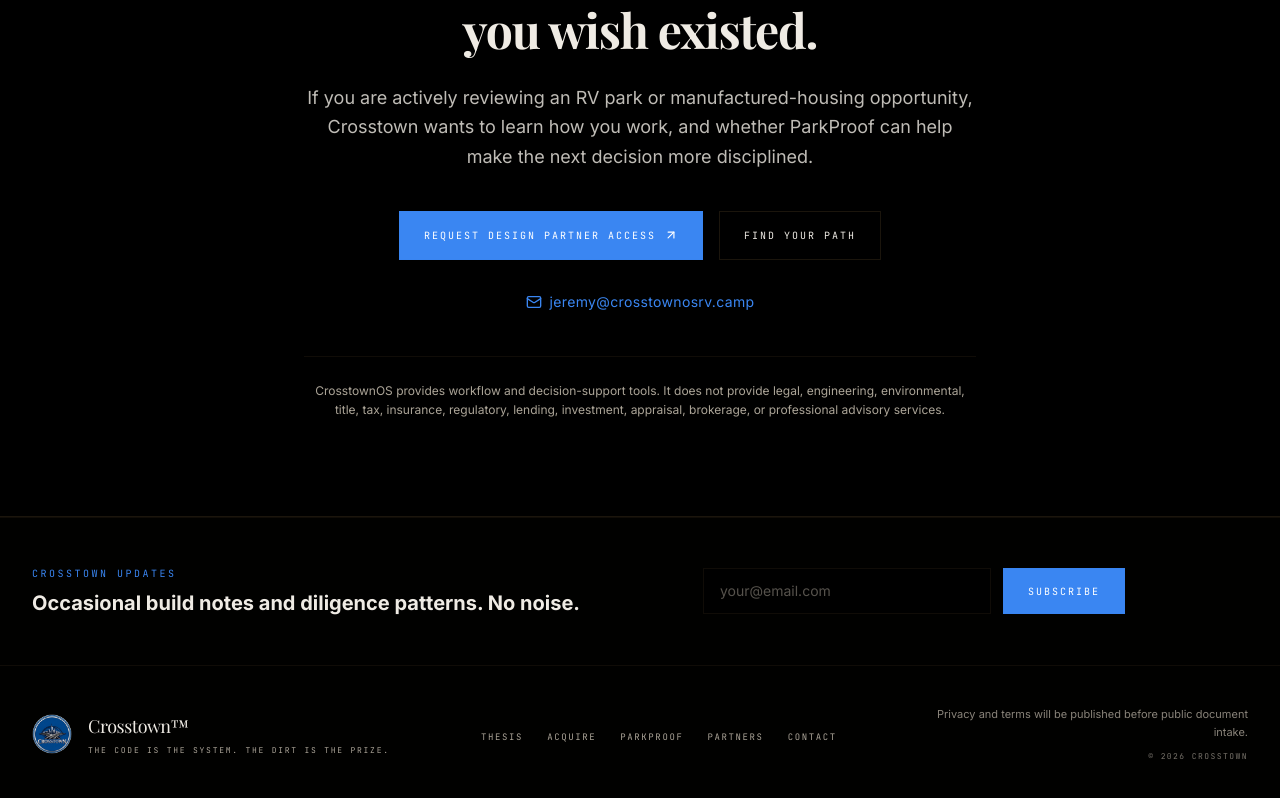
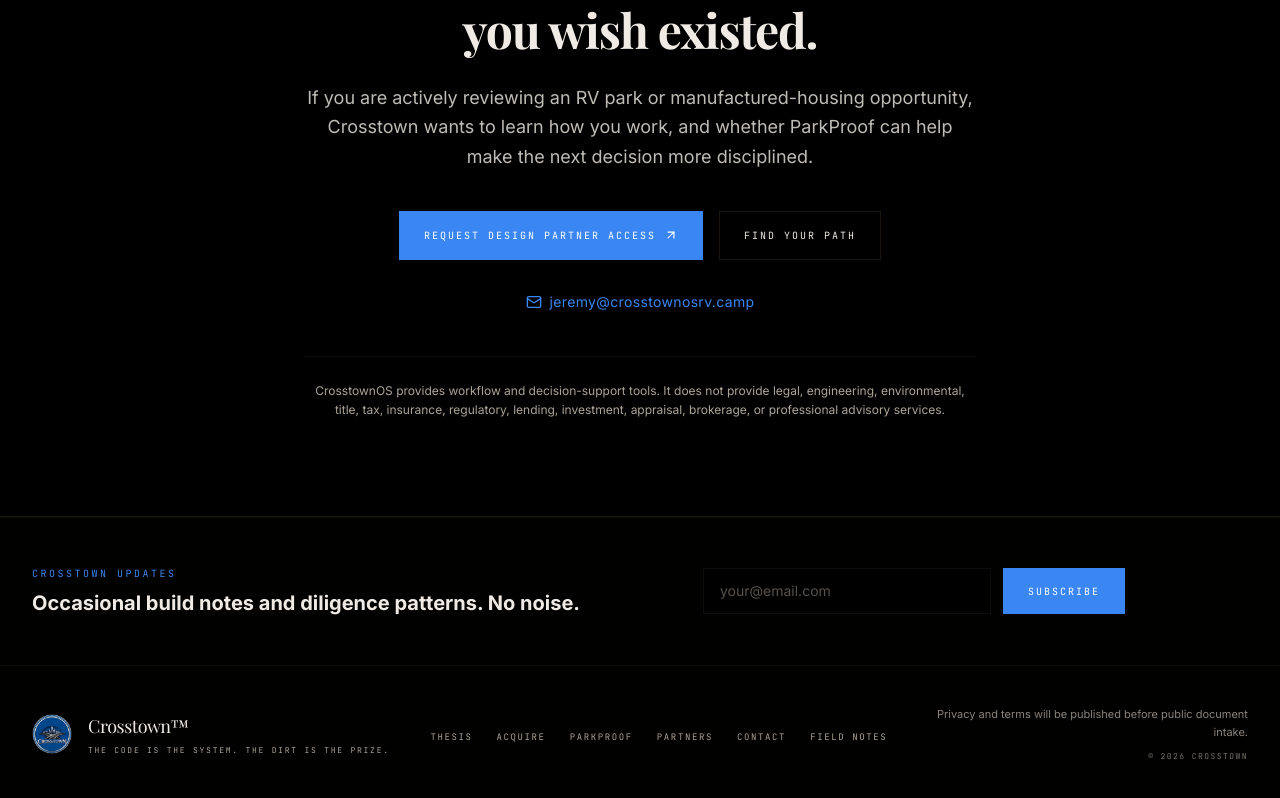
Before and after one commit to CrosstownOS/main, a Next.js app: page / in a window 1280 px wide. Shown: the part 7683-8481 px from the top of the page. Built offline with nearby package versions, Linux system fonts and the light colour scheme; a web font is replaced by a local one.

Commit message:
Add Field Notes link to footer nav

```diff
--- a/components/chapters/chapter7.tsx
+++ b/components/chapters/chapter7.tsx
@@ -233,6 +233,14 @@ export default function Chapter7() {
                     </a>
                   </li>
                 ))}
+                <li>
+                  <a
+                    href="/blog"
+                    className="font-mono text-[9px] uppercase tracking-[0.18em] text-muted transition-colors hover:text-primary focus-visible:outline-none focus-visible:ring-1 focus-visible:ring-primary"
+                  >
+                    Field Notes
+                  </a>
+                </li>
               </ul>
             </nav>
 
```
